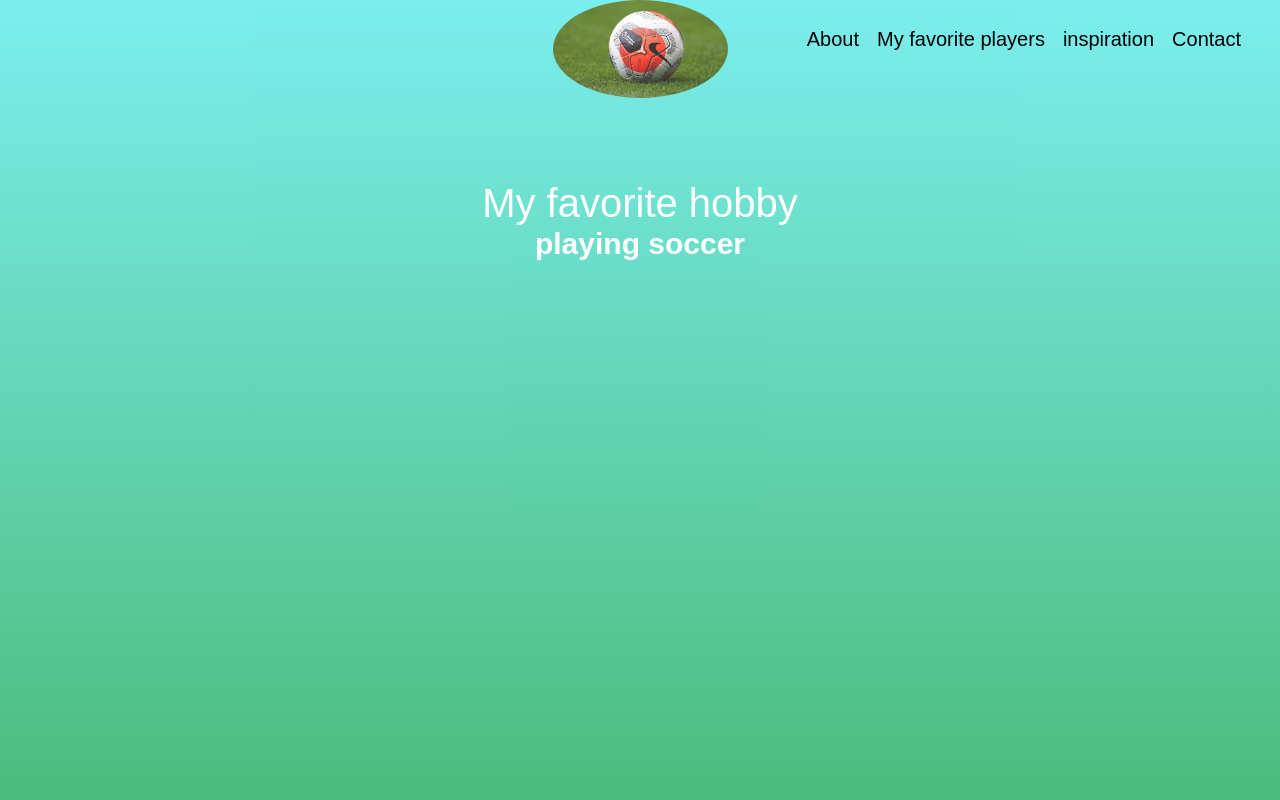
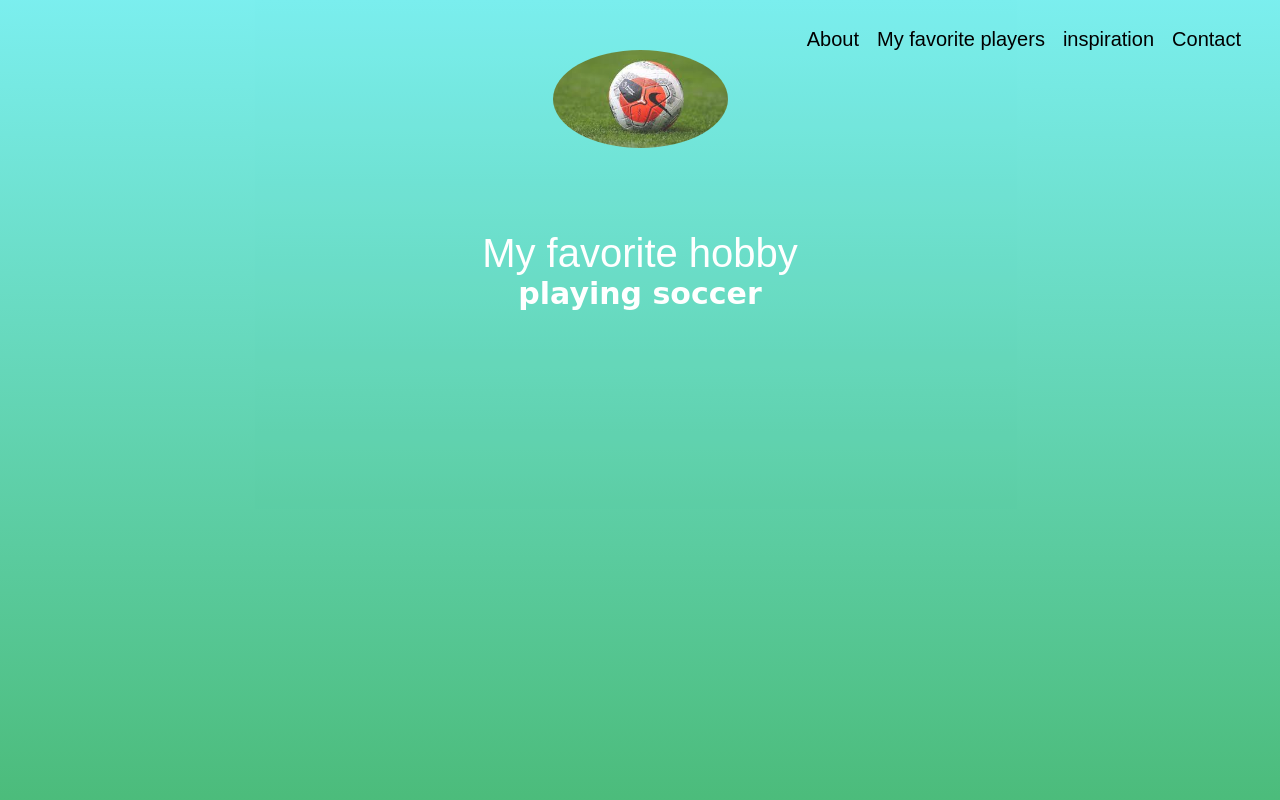
Before and after one commit to Pruthvij-27/project_58, a plain HTML site: page index.html in a window 1280 px wide. Shown: the top 800 px of the page. Drawn offline with Linux system fonts and the light colour scheme.

Commit message:
Add files via upload

```diff
--- a/index.html
+++ b/index.html
@@ -3,7 +3,6 @@
 <head>
     <title>My favorite hobby</title>
     <link rel="stylesheet" href="style.css">
-    <link href="https://fonts.googleapis.com/css2?family=Raleway:wght@100&display=swap" rel="stylesheet">
 </head>
 
 <body>
--- a/style.css
+++ b/style.css
@@ -8,6 +8,7 @@ body {
     width: 175px;
     margin-bottom: 50px;
     border-radius: 50%;
+    margin-top: 50px;
 }
 
 #welcome {
@@ -35,7 +36,7 @@ h1 {
 #name {
     font-size: 30px;
     line-height: 1.2;
-    font-family: 'Raleway',;
+    font-family: cursive;
     font-weight: bold;
 }
 h2 {
```
